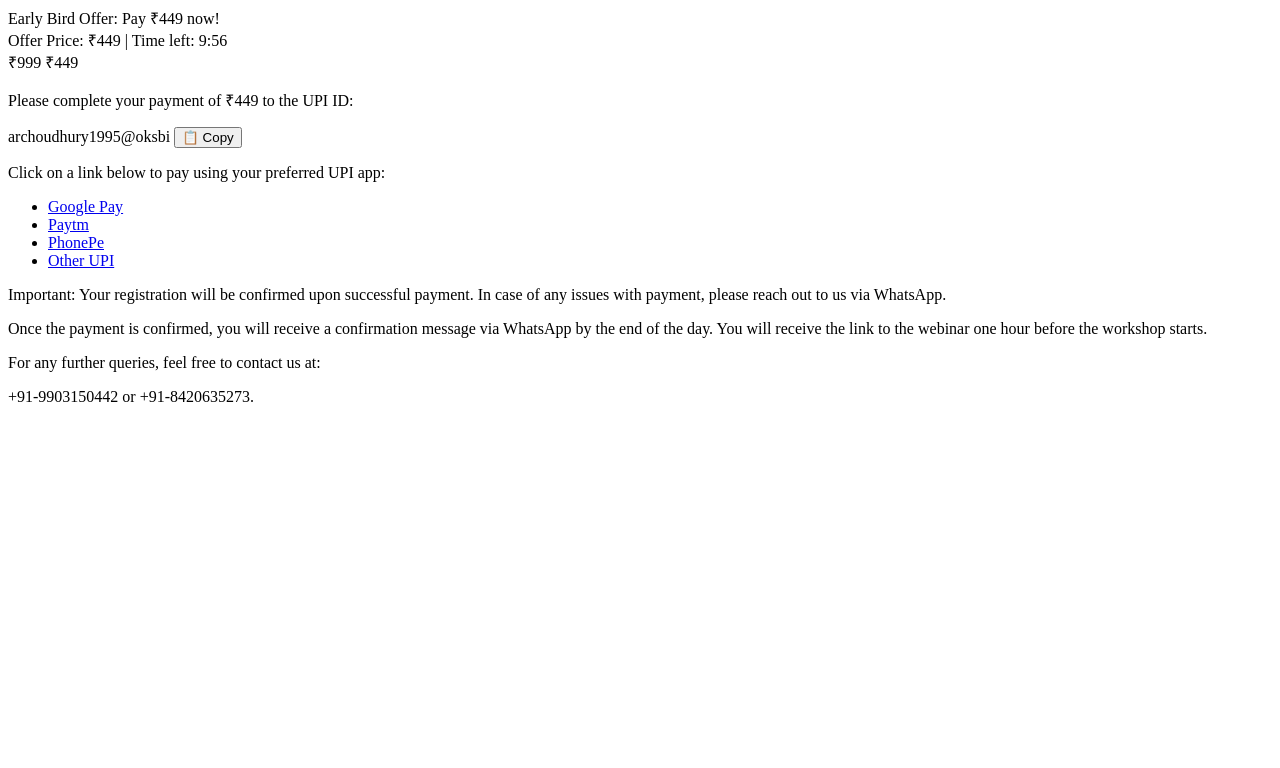
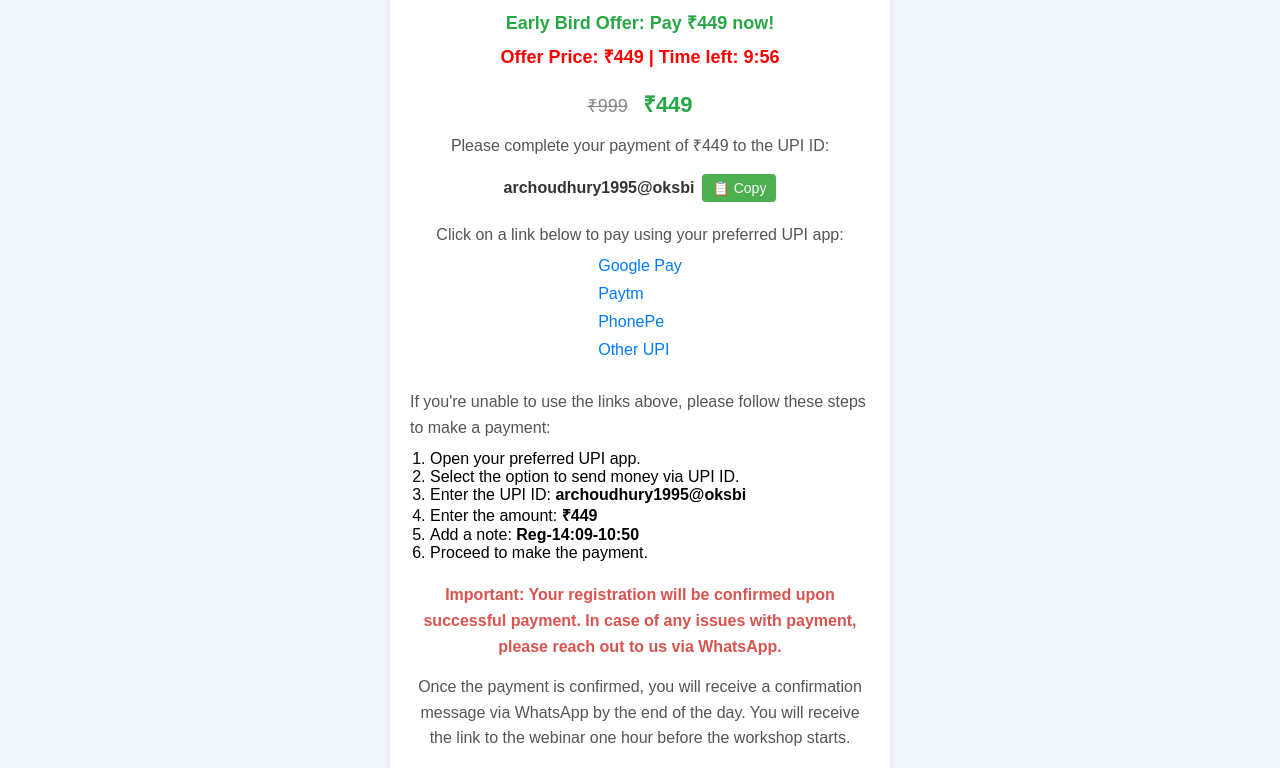
Before and after one commit to zenscapecare/zenscapecare.github.io, a plain HTML site: page index.html in a window 1280 px wide. Shown: the part 73-841 px from the top of the page. Before the commit the page ends 800 px from the top, so only its background shows below. Drawn offline with Linux system fonts and the light colour scheme.

Commit message:
Update index.html

```diff
--- a/index.html
+++ b/index.html
@@ -4,7 +4,190 @@
     <meta charset="UTF-8">
     <title>UPI Payment</title>
     <style>
-        /* [Your existing CSS styles remain unchanged] */
+        /* CSS Styles */
+
+        * {
+            margin: 0;
+            padding: 0;
+            box-sizing: border-box;
+        }
+
+        body {
+            font-family: 'Arial', sans-serif;
+            background-color: #F2F6FE;
+            padding: 20px;
+            display: flex;
+            justify-content: center;
+            align-items: center;
+            min-height: 100vh;
+        }
+
+        .content {
+            padding: 20px;
+            max-width: 500px;
+            width: 100%;
+            background-color: white;
+            border-radius: 8px;
+            box-shadow: 0 2px 10px rgba(0, 0, 0, 0.1);
+            text-align: center;
+        }
+
+        h1 {
+            font-size: 24px;
+            margin-bottom: 15px;
+            color: #333;
+        }
+
+        p {
+            font-size: 16px;
+            color: #555;
+            line-height: 1.6;
+            margin-bottom: 10px;
+        }
+
+        .important {
+            font-weight: bold;
+            color: #d9534f;
+            margin-bottom: 15px;
+        }
+
+        .upi-container {
+            display: flex;
+            justify-content: center;
+            align-items: center;
+            margin: 15px 0;
+        }
+
+        .upi-container span {
+            font-size: 16px;
+            font-weight: bold;
+            color: #333;
+        }
+
+        #copyButton {
+            border: none;
+            background-color: #4CAF50;
+            color: white;
+            font-size: 14px;
+            margin-left: 8px;
+            padding: 6px 10px;
+            border-radius: 4px;
+            cursor: pointer;
+            transition: background-color 0.3s ease;
+        }
+
+        #copyButton:hover {
+            background-color: #45a049;
+        }
+
+        /* Styles for center-aligning the links */
+        .upi-links {
+            margin: 20px 0;
+            text-align: center;
+        }
+
+        .upi-links ul {
+            list-style-type: none;
+            padding: 0;
+            display: inline-block;
+            text-align: left;
+        }
+
+        .upi-links li {
+            margin-bottom: 10px;
+        }
+
+        .upi-links a {
+            color: #007BFF;
+            text-decoration: none;
+        }
+
+        .upi-links a:hover {
+            text-decoration: underline;
+        }
+
+        .timer {
+            font-size: 18px;
+            font-weight: bold;
+            color: #ff0000;
+            margin-bottom: 20px;
+        }
+
+        .pricing {
+            font-size: 20px;
+            margin: 15px 0;
+        }
+
+        .pricing .original-price {
+            text-decoration: line-through;
+            color: #888;
+            margin-right: 10px;
+            font-size: 18px;
+        }
+
+        .pricing .discounted-price {
+            font-weight: bold;
+            color: #28a745;
+            font-size: 22px;
+        }
+
+        .early-bird {
+            font-size: 18px;
+            color: #28a745;
+            margin-bottom: 10px;
+            font-weight: bold;
+        }
+
+        .contact-info {
+            font-size: 14px;
+            color: #555;
+            margin-top: 20px;
+        }
+
+        .manual-instructions {
+            margin: 20px 0;
+            text-align: left;
+        }
+
+        .manual-instructions ol {
+            margin-left: 20px;
+        }
+
+        .qr-code {
+            margin: 20px 0;
+            text-align: center;
+        }
+
+        @media (max-width: 600px) {
+            h1 {
+                font-size: 20px;
+            }
+
+            p {
+                font-size: 14px;
+            }
+
+            .upi-container span {
+                font-size: 14px;
+            }
+
+            #copyButton {
+                font-size: 12px;
+                padding: 4px 8px;
+            }
+
+            .pricing .original-price {
+                font-size: 16px;
+            }
+
+            .pricing .discounted-price {
+                font-size: 20px;
+            }
+
+            .early-bird {
+                font-size: 16px;
+            }
+        }
     </style>
 </head>
 <body>
@@ -42,6 +225,27 @@
             </ul>
         </div>
 
+        <!-- Manual Payment Instructions -->
+        <div class="manual-instructions">
+            <p>If you're unable to use the links above, please follow these steps to make a payment:</p>
+            <ol>
+                <li>Open your preferred UPI app.</li>
+                <li>Select the option to send money via UPI ID.</li>
+                <li>Enter the UPI ID: <strong>archoudhury1995@oksbi</strong></li>
+                <li>Enter the amount: <strong>₹<span id="manualAmount">449</span></strong></li>
+                <li>Add a note: <strong id="manualNote">Payment for Registration</strong></li>
+                <li>Proceed to make the payment.</li>
+            </ol>
+        </div>
+
+        <!-- QR Code (Optional) -->
+        <!--
+        <div class="qr-code">
+            <p>Alternatively, scan the QR code below to make the payment:</p>
+            <img src="path-to-qr-code-image.png" alt="UPI QR Code" style="max-width: 200px;">
+        </div>
+        -->
+
         <p class="important">Important: Your registration will be confirmed upon successful payment. In case of any issues with payment, please reach out to us via WhatsApp.</p>
         <p>Once the payment is confirmed, you will receive a confirmation message via WhatsApp by the end of the day. You will receive the link to the webinar one hour before the workshop starts.</p>
 
@@ -59,6 +263,8 @@
         const priceElement = document.getElementById("price");
         const discountedPriceElement = document.getElementById("discountedPrice");
         const currentPriceElement = document.getElementById("currentPrice");
+        const manualAmountElement = document.getElementById("manualAmount");
+        const manualNoteElement = document.getElementById("manualNote");
         const earlyBirdOfferElement = document.getElementById("earlyBirdOffer");
 
         const upiId = 'archoudhury1995@oksbi';
@@ -78,10 +284,13 @@
         }
 
         // Format the page open time
-        const formattedTime = formatDateTime(pageOpenTime);
+        let formattedTime = formatDateTime(pageOpenTime);
 
         // Include the formatted time in the 'tn' parameter
         let transactionNote = `Reg-${formattedTime}`; // Prefix 'Reg-' for identification
+
+        // Update manual note
+        manualNoteElement.innerText = transactionNote;
 
         // Function to generate Intent URLs
         function generateIntentUrls() {
@@ -129,11 +338,14 @@
                 document.querySelector('.original-price').style.display = "none";
                 priceElement.innerText = "₹999";
                 currentPriceElement.innerText = "999";
+                manualAmountElement.innerText = "999";
                 amount = '999'; // Update amount
 
                 // Update transaction note with new time
                 const newFormattedTime = formatDateTime(new Date());
-                transactionNote = `Reg-${newFormattedTime}`;
+                formattedTime = newFormattedTime;
+                transactionNote = `Reg-${formattedTime}`;
+                manualNoteElement.innerText = transactionNote;
 
                 earlyBirdOfferElement.innerText = "Offer expired. Please pay ₹999 to complete your registration.";
                 earlyBirdOfferElement.style.color = "#ff0000";
@@ -155,7 +367,7 @@
             alert("UPI ID copied to clipboard: " + upiText);
         });
 
-        // Prevent default action and handle clicks
+        // Handle clicks on links
         const links = document.querySelectorAll('#links a');
         links.forEach(function(link) {
             link.addEventListener('click', function(e) {
```
